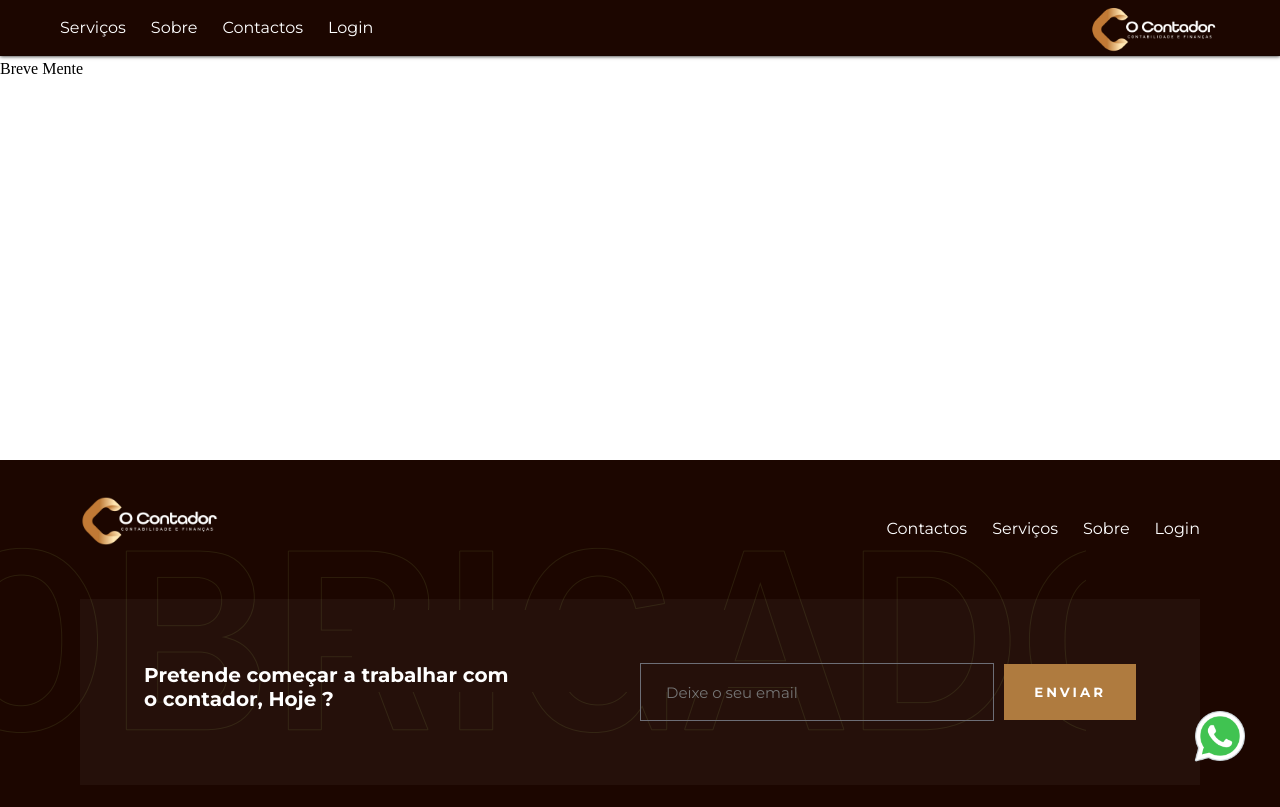
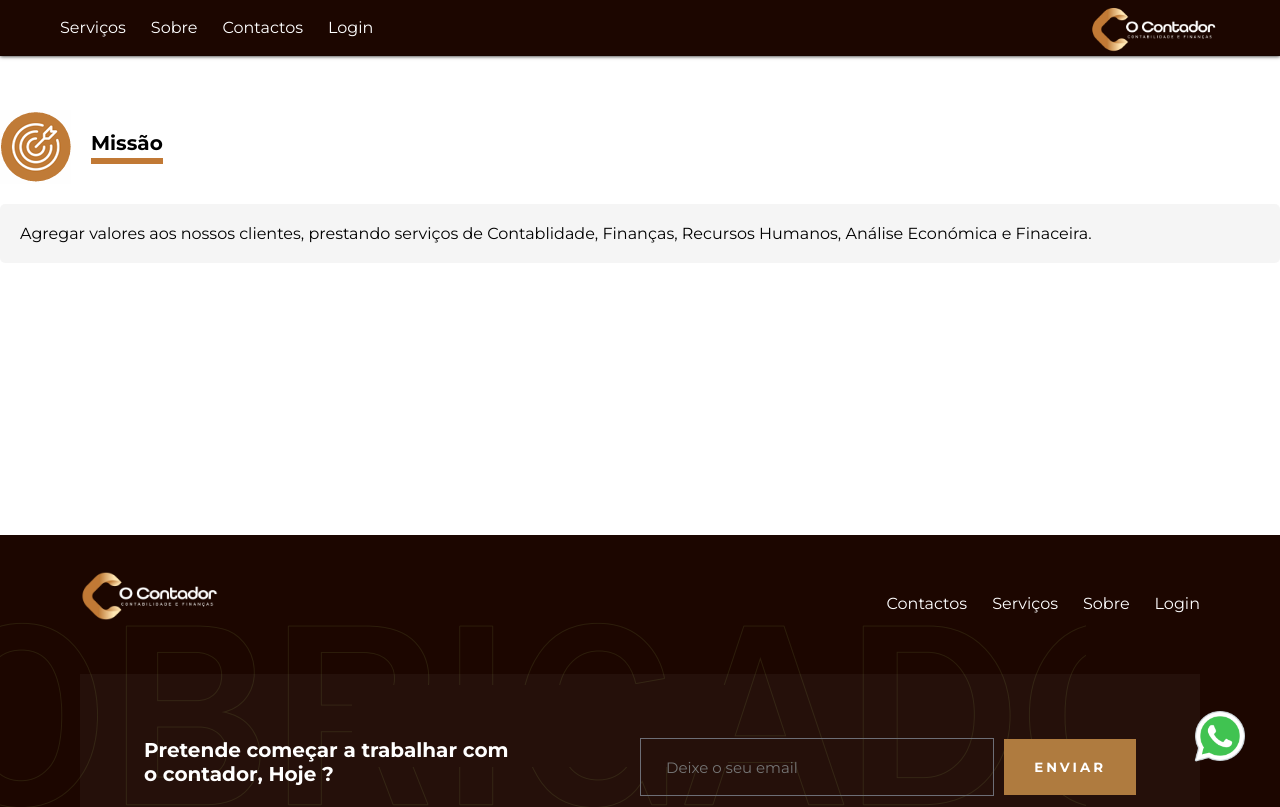
Before and after one commit to josedomingos919/o-contador-site, a React (Vite) app: page /info/mission in a window 1280 px wide. Shown: the top 807 px of the page. Built offline with nearby package versions, Linux system fonts and the light colour scheme.

Commit message:
feat: finished

```diff
--- a/src/components/footer/index.jsx
+++ b/src/components/footer/index.jsx
@@ -23,7 +23,7 @@ export const Footer = () => {
               <S.Link href={getUrlByPage("#sobre")}>Sobre</S.Link>
             </S.ListItem>
             <S.ListItem className="hide-mobile">
-              <S.Link href={getUrlByPage("/singin")}>Login</S.Link>
+              <S.Link href={getUrlByPage("singin")}>Login</S.Link>
             </S.ListItem>
           </S.List>
         </S.Header>
--- a/src/components/landing/index.jsx
+++ b/src/components/landing/index.jsx
@@ -30,7 +30,7 @@ export const Landing = () => {
           <S.Image>
             <img src={valorPng} />
           </S.Image>
-          <S.Label>Valor</S.Label>
+          <S.Label>Valores</S.Label>
           <S.Link>
             <i class="fa-solid fa-arrow-right"></i>
           </S.Link>
--- a/src/pages/Info/index.jsx
+++ b/src/pages/Info/index.jsx
@@ -1,17 +1,37 @@
+import { useState } from "react";
+import { initialData } from "./util";
 import { useParams } from "react-router";
-import { CopyRight, Footer, Header, WhasAppButton } from "../../components";
+import {
+  Banner,
+  Contact,
+  CopyRight,
+  Footer,
+  Header,
+  Session2,
+  WhasAppButton,
+} from "../../components";
 
 import * as S from "./styles";
 
 export const Info = () => {
+  const [data, setData] = useState(initialData);
+
   const { type } = useParams();
 
-  console.log({ type });
+  const item = data[type];
 
   return (
     <S.Container>
       <Header />
-      <S.Session>Breve Mente</S.Session>
+      <S.Session>
+        <S.ContainerInside>
+          <S.Header>
+            <S.Image src={item?.img} />
+            <S.Title>{item?.title}</S.Title>
+          </S.Header>
+          <S.Description dangerouslySetInnerHTML={{ __html: item?.info }} />
+        </S.ContainerInside>
+      </S.Session>
       <Footer />
       <CopyRight />
       <WhasAppButton />
--- a/src/pages/Info/styles.js
+++ b/src/pages/Info/styles.js
@@ -2,10 +2,44 @@ import styled from "styled-components";
 
 export const Container = styled.div`
   flex: 1;
+  min-height: 100vh;
 `;
 
 export const Session = styled.div`
   width: 100%;
   padding-top: 60px;
+  padding-bottom: 75px;
   min-height: 400px;
+  display: flex;
+  justify-content: center;
 `;
+
+export const ContainerInside = styled.div`
+  width: 100%;
+  padding-top: 50px;
+  max-width: 1280px;
+`;
+
+export const Header = styled.div`
+  display: flex;
+  gap: 20px;
+  align-items: center;
+`;
+
+export const Image = styled.img``;
+
+export const Title = styled.label`
+  font-size: 20px;
+  font-weight: bold;
+  padding-bottom: 3px;
+  border-bottom: 6px solid #c17935;
+  font-family: "Montserrat", sans-serif;
+`;
+
+export const Description = styled.p`
+  margin-top: 20px;
+  background: rgba(0, 0, 0, 0.04);
+  padding: 20px;
+  border-radius: 5px;
+  font-family: "Montserrat", sans-serif;
+`;
--- a/src/pages/Info/util.js
+++ b/src/pages/Info/util.js
@@ -1,5 +1,34 @@
-export const Data = {
-  mission: {},
-  vision: {},
-  value: {},
+import missaoPng from "../../assets/missao.png";
+import visaoPng from "../../assets/visao.png";
+import valorPng from "../../assets/valor.png";
+
+export const initialData = {
+  mission: {
+    title: "Missão",
+    info: `Agregar valores aos nossos clientes, prestando serviços de Contablidade, Finanças, Recursos Humanos, Análise Económica e Finaceira.`,
+    img: missaoPng,
+  },
+  vision: {
+    title: "Visão",
+    info: `Ser a melhor empresa de prestação de serviços nas áreas, acima, mencionadas; investir, constantemente, em atualizações tecnológicas, sempre no intuito de levar, ao nosso cliente, mais agilidade, organização e transparência nosprocessos.`,
+    img: visaoPng,
+  },
+  value: {
+    title: "Valores",
+    info: `Nossos valores estão pautados no bom atendimento ao cliente, no comprometimento de prazos e das regulamentações contablísticas, financeiras, económicas, fiscais e de gestão.
+    <br><br>
+    Contamos empreender soluções aos serviços de forma eficaz, que permitam gerar lucro aos clientes, parceiros e uma organização plena.
+    <br><br>
+    Mediante a política dos nossos preços, nos encaixamos no perfil de qualquer entidade, levando em consideração:
+    <br><br>
+    <ul style="margin-left: 20px;">
+      <li>O objectivo social ou tipo de actividade;</li>
+      <li>O grau de complexidade da actividade; e</li>
+      <li>A dimenssão empresarial;</li>
+    </ul>
+    <br>
+    Ficamos à V/disposição para mais informações e elaboração de um plano de trabalho, pois: "Contablizar o Sucesso dos Nossos Clientes, é o nosso maior desejo".
+    `,
+    img: valorPng,
+  },
 };
```
